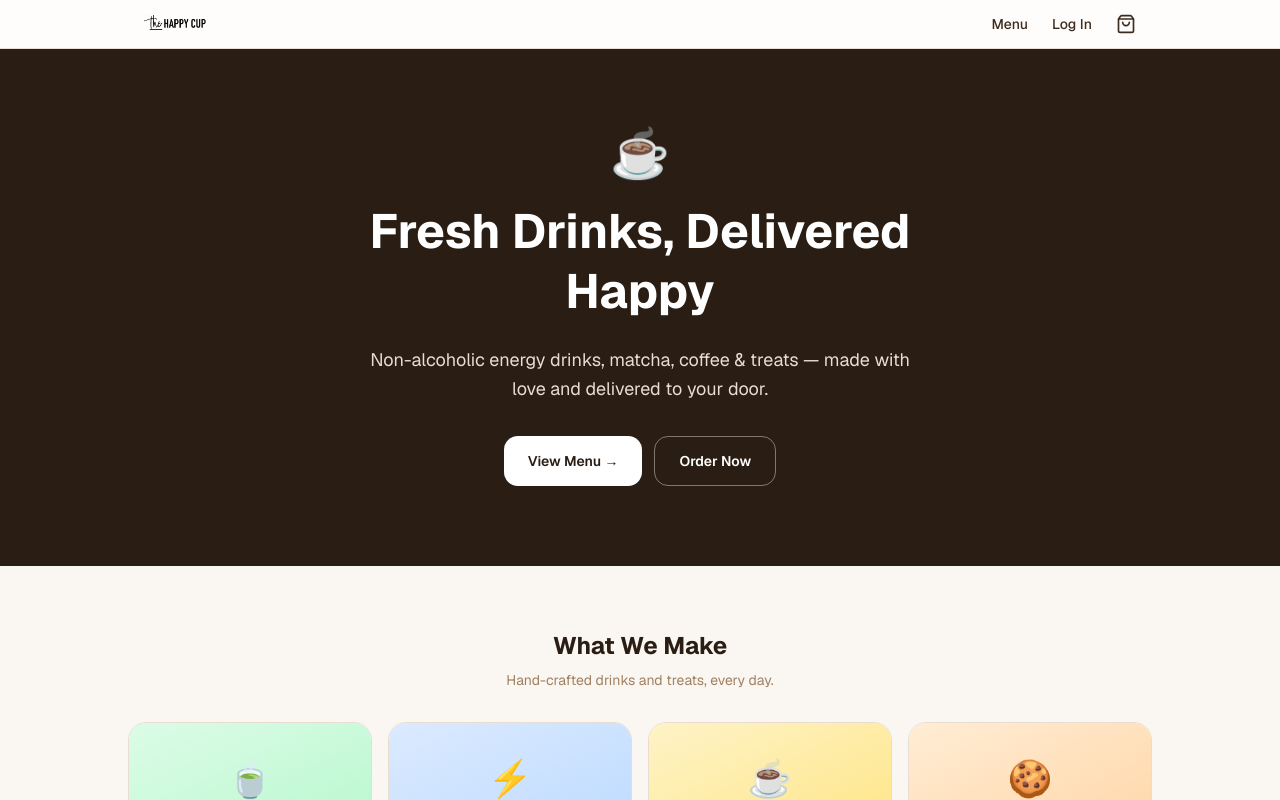
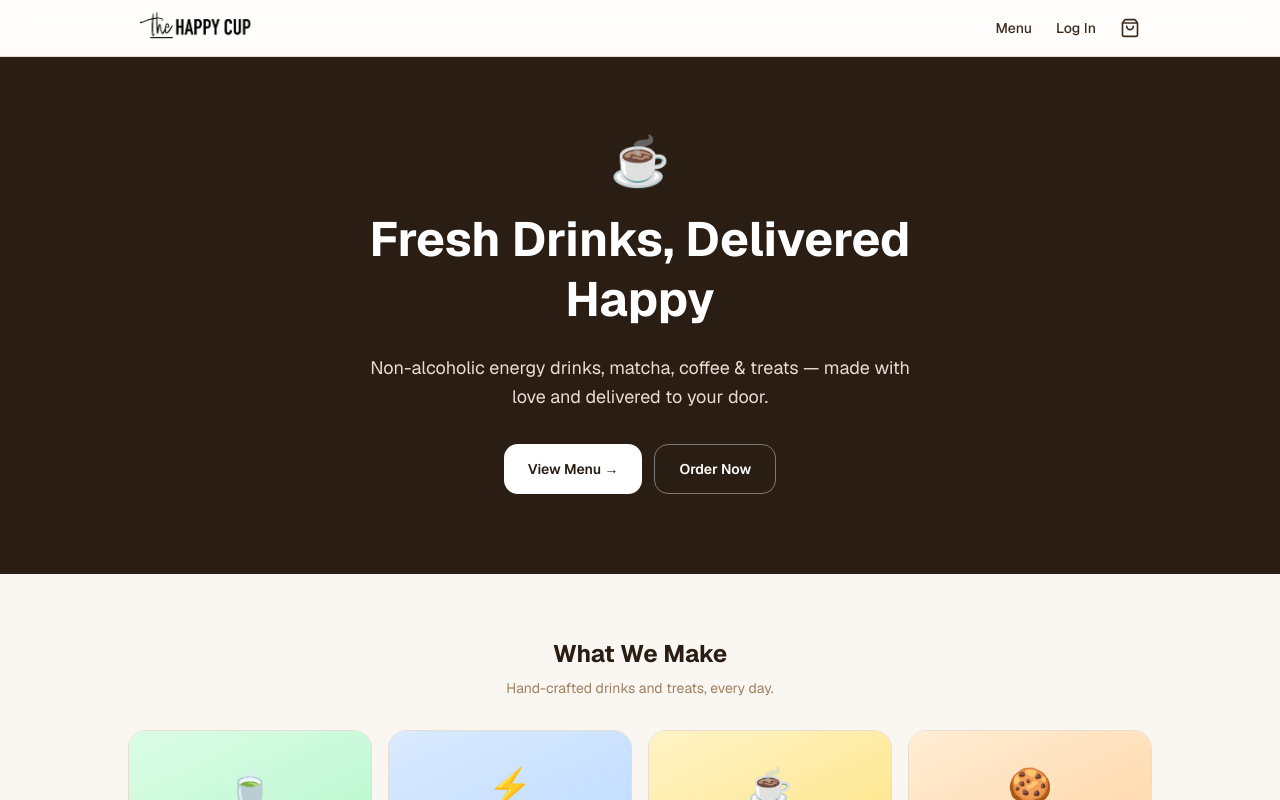
Before and after one commit to RosendoLopez2014/thehappycup, a Next.js app: page / in a window 1280 px wide. Shown: the top 800 px of the page. Built offline with nearby package versions, Linux system fonts and the light colour scheme; no server answers.

Commit message:
fix: make header logo much larger — fills the header height

```diff
--- a/components/header.tsx
+++ b/components/header.tsx
@@ -173,16 +173,16 @@ export function Header() {
 
   return (
     <header className="sticky top-0 z-50 bg-white/80 backdrop-blur border-b border-warm-200">
-      <div className="max-w-5xl mx-auto px-4 h-12 flex items-center justify-between">
+      <div className="max-w-5xl mx-auto px-3 h-14 flex items-center justify-between">
         {/* Logo */}
-        <Link href="/" className="flex items-center shrink-0">
+        <Link href="/" className="flex items-center shrink-0 -my-1">
           <Image
             src="/logo/header/header-logo.png"
             alt="The Happy Cup"
-            width={280}
-            height={60}
+            width={400}
+            height={80}
             priority
-            className="object-contain h-8 sm:h-9 w-auto"
+            className="object-contain h-14 sm:h-16 w-auto max-w-[200px] sm:max-w-[260px]"
           />
         </Link>
 
```
